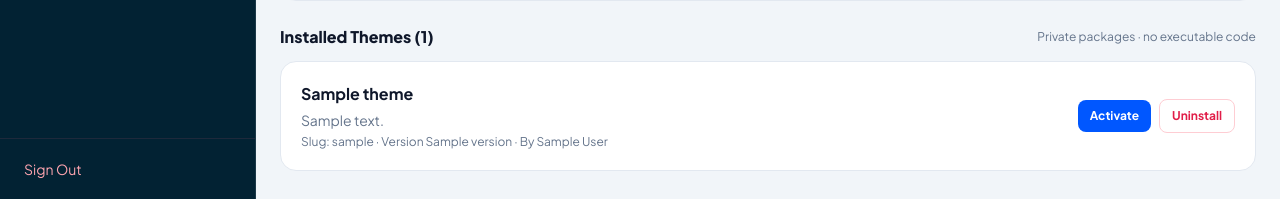
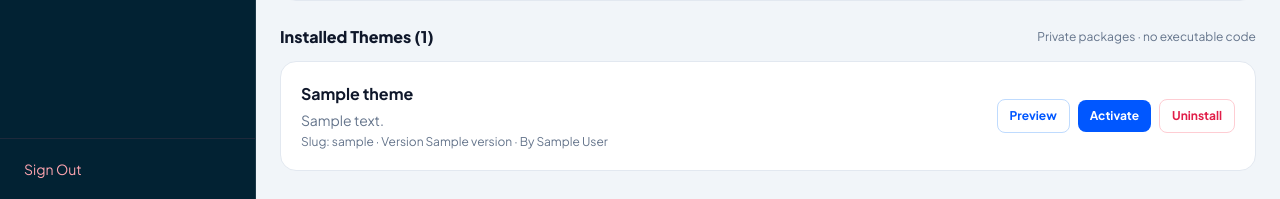
Before and after one commit to aec-lms/alom-s-english-center-lms-laravel, a Laravel app: template laravel/resources/views/admin/appearance/themes.blade.php in a window 1280 px wide. Shown: the part 601-800 px from the top of the page. Run offline with Laravel 12, Linux system fonts and the light colour scheme; the template is opened without the code that fills it: most values are stand-ins (such as "Sample title", 1, 10 or a date in 2020); some libraries are stand-ins or nearby versions.

Commit message:
feat(themes): add preview action to installed themes

```diff
--- a/laravel/resources/views/admin/appearance/themes.blade.php
+++ b/laravel/resources/views/admin/appearance/themes.blade.php
@@ -38,6 +38,7 @@
                     <p class="mt-1 text-xs text-slate-400">Slug: {{ $theme['slug'] }} · Version {{ $theme['version'] }} · By {{ $theme['author'] }}</p>
                 </div>
                 <div class="flex flex-wrap items-center gap-2">
+                    <a href="{{ route('admin.appearance.themes.preview',$theme['slug']) }}" class="rounded-lg border border-blue-200 px-3 py-2 text-xs font-bold text-blue-700">Preview</a>
                     @if($activeSlug===$theme['slug'])
                         <form method="POST" action="{{ route('admin.appearance.themes.deactivate') }}">@csrf<button class="rounded-lg border border-amber-200 px-3 py-2 text-xs font-bold text-amber-800">Deactivate</button></form>
                     @else
```
